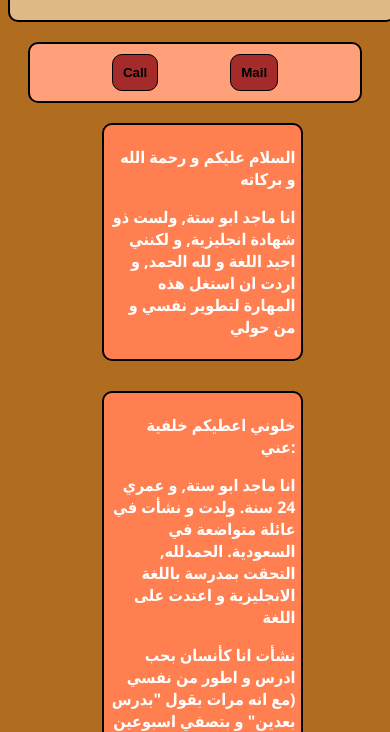
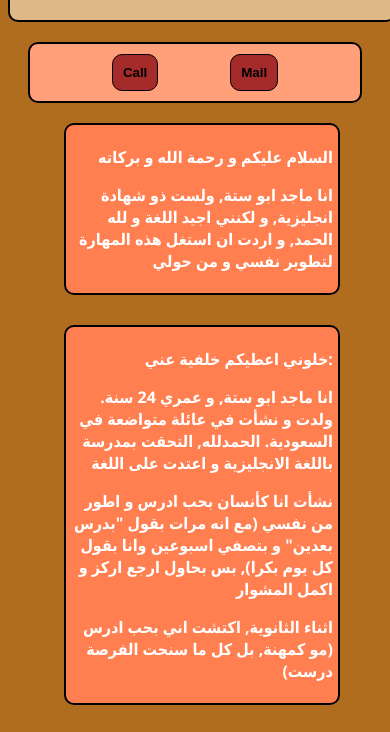
Before and after one commit to Majed-Develops/majed-english, a plain HTML site: page index.html in a window 390 px wide. Shown: the part 106-838 px from the top of the page. Drawn offline with Linux system fonts and the light colour scheme.

Commit message:
responsiveness fix

```diff
--- a/style.css
+++ b/style.css
@@ -88,9 +88,9 @@ button:hover{
     margin-bottom: 30px;
     padding: 5px;
     font-weight: bold;
-    width: 50%;
+    width: 70%;
     position: relative;
-    left: 25%;
+    left: 15%;
     transition: all 0.5s ease;
 }
 
```
